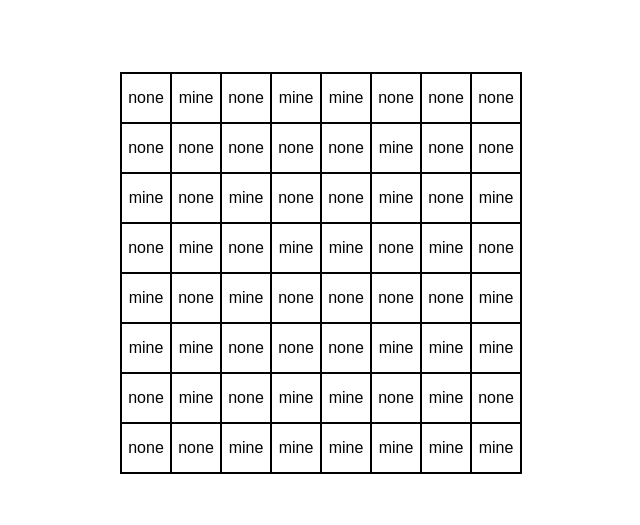
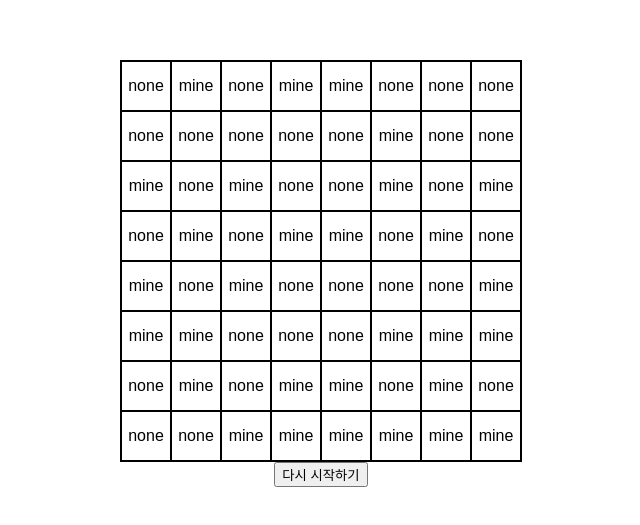
Before and after one commit to peppermintc/mine-sweeper, a React (Create React App) app: page / in a window 1280 px wide. Shown: the part 127-652 px from the top of the page, without its empty margins (319-959 px from the left). Built offline with nearby package versions, Linux system fonts and the light colour scheme.

Commit message:
[추가] 리셋 버튼 추가

```diff
--- a/src/App.tsx
+++ b/src/App.tsx
@@ -37,6 +37,11 @@ const App = () => {
       newMineBoard.push([...mineBoardRow]),
     );
     setMineBoard(newMineBoard);
+  };
+
+  const onResetButtonClick = () => {
+    closeAllModal();
+    copyAndResetMineBoard();
   };
 
   useLayoutEffect(() => {
@@ -84,6 +89,7 @@ const App = () => {
       {!mineBoard && 'Loading Mine Board...'}
       {showGameOverModal && <GameOverModal updateGameState={updateGameState} />}
       {showCompleteModal && <CompleteModal updateGameState={updateGameState} />}
+      <button onClick={onResetButtonClick}>다시 시작하기</button>
     </MineSweeperPage>
   );
 };
```
